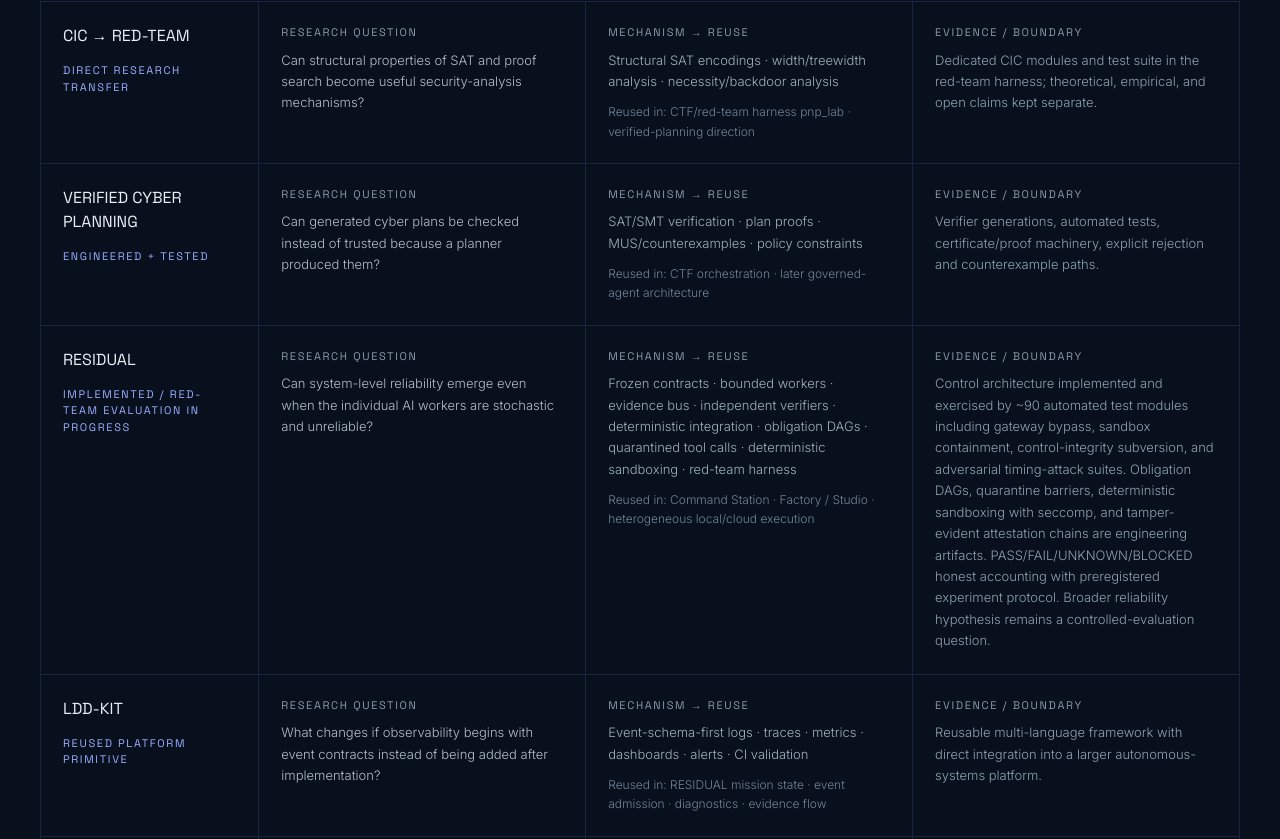
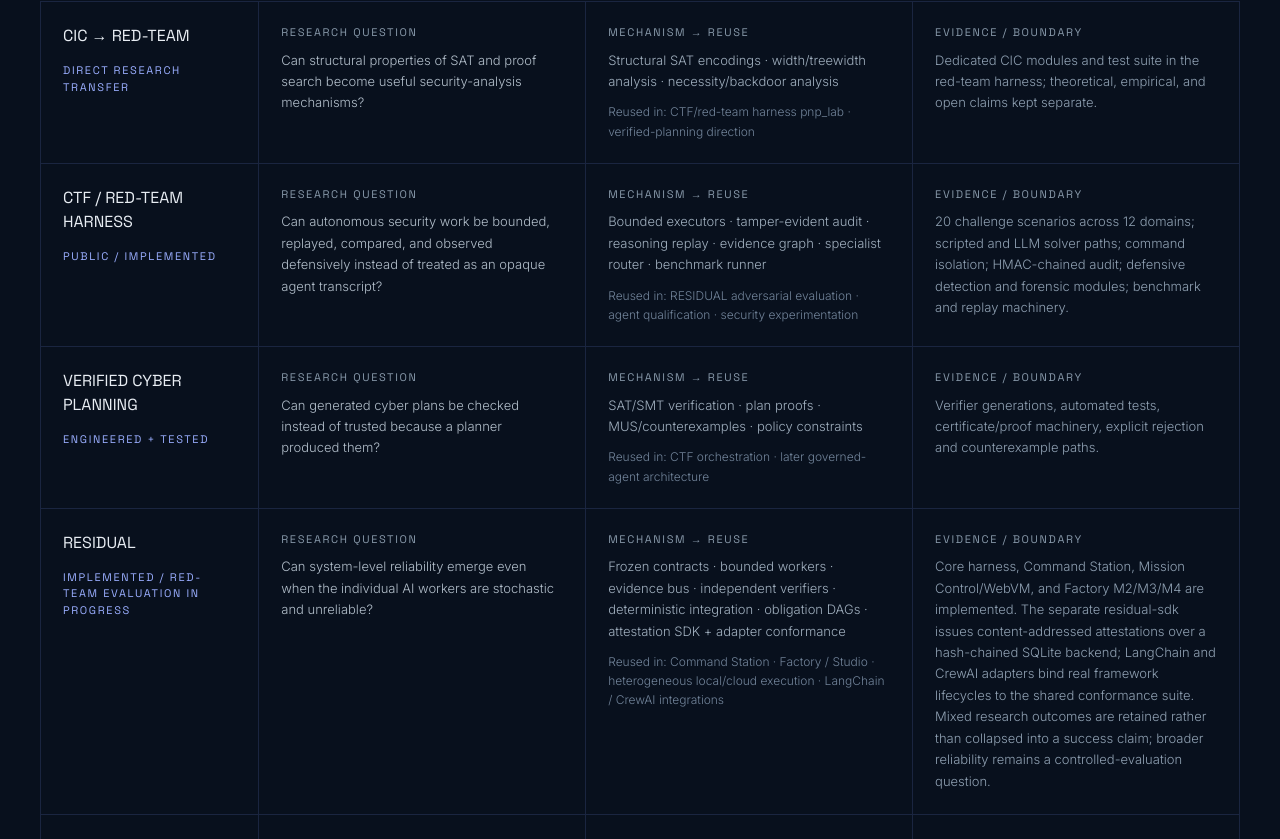
Before and after one commit to ninja-ops-guy/theemrld-portfolio, a React (Vite) app: page / in a window 1280 px wide. Shown: the part 9701-10540 px from the top of the page. Built offline with nearby package versions, Linux system fonts and the light colour scheme; the HTML template or start-up script is replaced by a standard one.

Commit message:
portfolio: refresh evidence matrix for adapters and red-team harness

```diff
--- a/src/sections/EvidenceMatrix.tsx
+++ b/src/sections/EvidenceMatrix.tsx
@@ -1,7 +1,8 @@
 const rows = [
   { program:'CIC → RED-TEAM', question:'Can structural properties of SAT and proof search become useful security-analysis mechanisms?', mechanism:'Structural SAT encodings · width/treewidth analysis · necessity/backdoor analysis', reuse:'CTF/red-team harness pnp_lab · verified-planning direction', state:'DIRECT RESEARCH TRANSFER', evidence:'Dedicated CIC modules and test suite in the red-team harness; theoretical, empirical, and open claims kept separate.' },
+  { program:'CTF / RED-TEAM HARNESS', question:'Can autonomous security work be bounded, replayed, compared, and observed defensively instead of treated as an opaque agent transcript?', mechanism:'Bounded executors · tamper-evident audit · reasoning replay · evidence graph · specialist router · benchmark runner', reuse:'RESIDUAL adversarial evaluation · agent qualification · security experimentation', state:'PUBLIC / IMPLEMENTED', evidence:'20 challenge scenarios across 12 domains; scripted and LLM solver paths; command isolation; HMAC-chained audit; defensive detection and forensic modules; benchmark and replay machinery.' },
   { program:'VERIFIED CYBER PLANNING', question:'Can generated cyber plans be checked instead of trusted because a planner produced them?', mechanism:'SAT/SMT verification · plan proofs · MUS/counterexamples · policy constraints', reuse:'CTF orchestration · later governed-agent architecture', state:'ENGINEERED + TESTED', evidence:'Verifier generations, automated tests, certificate/proof machinery, explicit rejection and counterexample paths.' },
-  { program:'RESIDUAL', question:'Can system-level reliability emerge even when the individual AI workers are stochastic and unreliable?', mechanism:'Frozen contracts · bounded workers · evidence bus · independent verifiers · deterministic integration · obligation DAGs · quarantined tool calls · deterministic sandboxing · red-team harness', reuse:'Command Station · Factory / Studio · heterogeneous local/cloud execution', state:'IMPLEMENTED / RED-TEAM EVALUATION IN PROGRESS', evidence:'Control architecture implemented and exercised by ~90 automated test modules including gateway bypass, sandbox containment, control-integrity subversion, and adversarial timing-attack suites. Obligation DAGs, quarantine barriers, deterministic sandboxing with seccomp, and tamper-evident attestation chains are engineering artifacts. PASS/FAIL/UNKNOWN/BLOCKED honest accounting with preregistered experiment protocol. Broader reliability hypothesis remains a controlled-evaluation question.' },
+  { program:'RESIDUAL', question:'Can system-level reliability emerge even when the individual AI workers are stochastic and unreliable?', mechanism:'Frozen contracts · bounded workers · evidence bus · independent verifiers · deterministic integration · obligation DAGs · attestation SDK + adapter conformance', reuse:'Command Station · Factory / Studio · heterogeneous local/cloud execution · LangChain / CrewAI integrations', state:'IMPLEMENTED / RED-TEAM EVALUATION IN PROGRESS', evidence:'Core harness, Command Station, Mission Control/WebVM, and Factory M2/M3/M4 are implemented. The separate residual-sdk issues content-addressed attestations over a hash-chained SQLite backend; LangChain and CrewAI adapters bind real framework lifecycles to the shared conformance suite. Mixed research outcomes are retained rather than collapsed into a success claim; broader reliability remains a controlled-evaluation question.' },
   { program:'LDD-KIT', question:'What changes if observability begins with event contracts instead of being added after implementation?', mechanism:'Event-schema-first logs · traces · metrics · dashboards · alerts · CI validation', reuse:'RESIDUAL mission state · event admission · diagnostics · evidence flow', state:'REUSED PLATFORM PRIMITIVE', evidence:'Reusable multi-language framework with direct integration into a larger autonomous-systems platform.' },
   { program:'RAC / PHYSICAL ROBUSTNESS', question:'Does a digitally promising adversarial design survive governed evaluation and physical testing?', mechanism:'Frozen contracts · held-out separation · provenance · promotion/refusal gates · EOT', reuse:'Research Workbench · physical-AI evidence platform', state:'PHYSICAL VALIDATION PENDING', evidence:'Engineering barriers closed for declared scope; negative digital results retained; P1 software prepared while physical efficacy remains explicitly unestablished.' },
 ];
```
